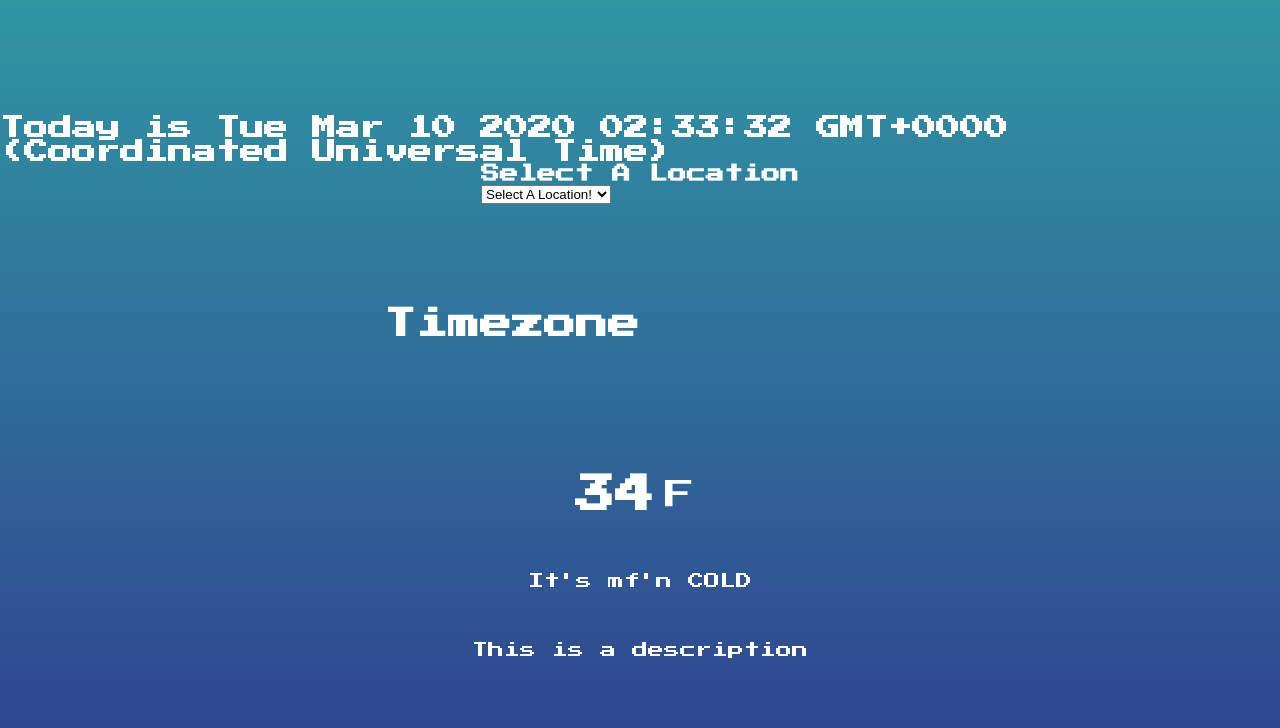
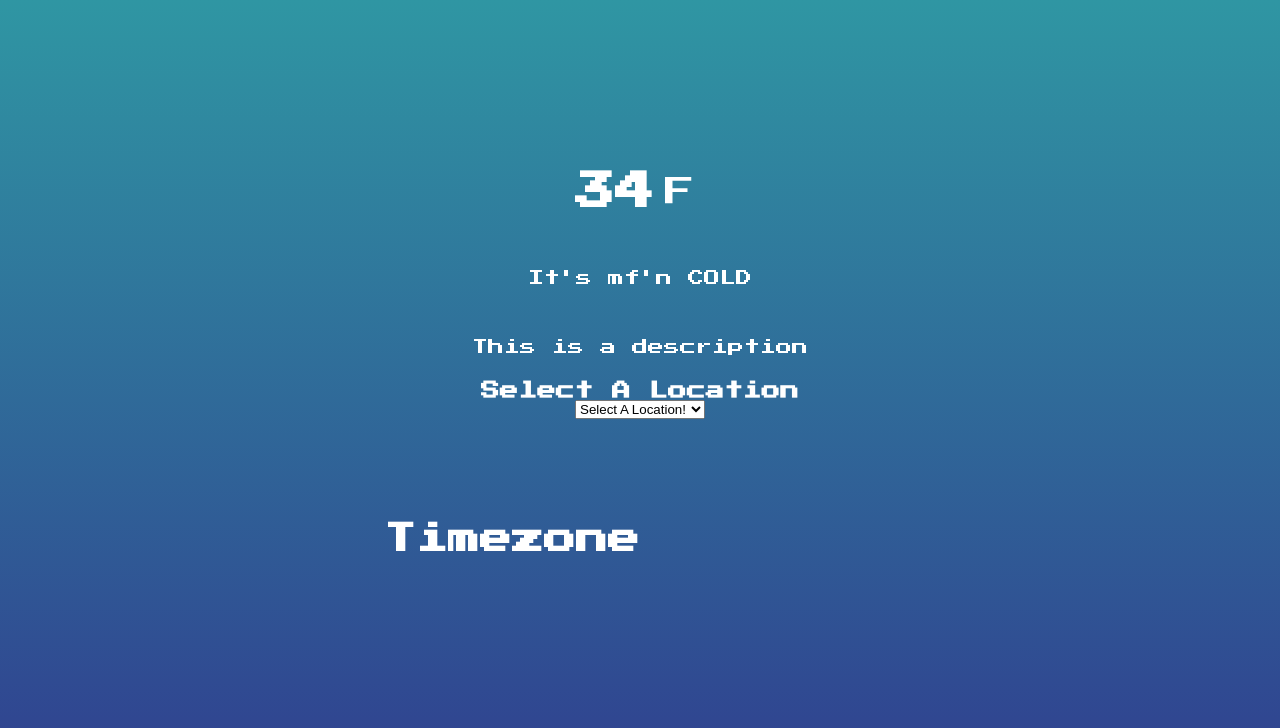
Before and after one commit to connorjaymesmcg/weather-app, a plain HTML site: page index.html in a window 1280 px wide. Drawn offline with Linux system fonts and the light colour scheme.

Commit message:
adjusted layout for better readability and flow

```diff
--- a/app.js
+++ b/app.js
@@ -52,9 +52,13 @@ window.addEventListener("load", () => {
               temperatureSpan.textContent = "F";
             }
           });
-          if (timeZone.value === "est") {
-            console.log('recorded')
-          } else { console.log('default location selected') }
+          timeZone.addEventListener('click', () => {
+            if (timeZone.value === "est") {
+
+              console.log('recorded')
+            } else { console.log('default location selected') }
+          });
+
         });
     });
   }
--- a/index.html
+++ b/index.html
@@ -11,11 +11,21 @@
     <title>Weather</title>
   </head>
   <body>
-    <div class="date-div">
+    <div class="temperature">
+      <div class="degree-section">
+        <h2 class="temp-degree">34</h2>
+        <span>F</span>
+      </div>
+      <div class="temp-description">It's mf'n COLD</div>
+      <div class="forecast">
+        <p>This is a description</p>
+      </div>
+    </div>
+    <!-- <div class="date-div">
       <h2 class="date">
         Date placeholder
       </h2>
-    </div>
+    </div> -->
     <div class="select-location">
       <h3>Select A Location</h3>
       <select name="location" id="location-select">
@@ -27,16 +37,6 @@
       <h1 class="location-timezone">Timezone</h1>
       <canvas class="icon" width="128" height="128"></canvas>
     </div>
-    <div class="temperature">
-      <div class="degree-section">
-        <h2 class="temp-degree">34</h2>
-        <span>F</span>
-      </div>
-      <div class="temp-description">It's mf'n COLD</div>
-      <div class="forecast">
-        <p>This is a description</p>
-      </div>
-    </div>
     <script src="./skycons.js"></script>
     <script src="app.js"></script>
   </body>
--- a/style.css
+++ b/style.css
@@ -23,6 +23,15 @@ body {
   align-items: center;
 }
 
+.select-location {
+  display: flex;
+  flex-direction: column;
+  justify-content: center;
+  align-items: center;
+}
+
+
+
 .temperature {
   flex-direction: column;
 }
```
